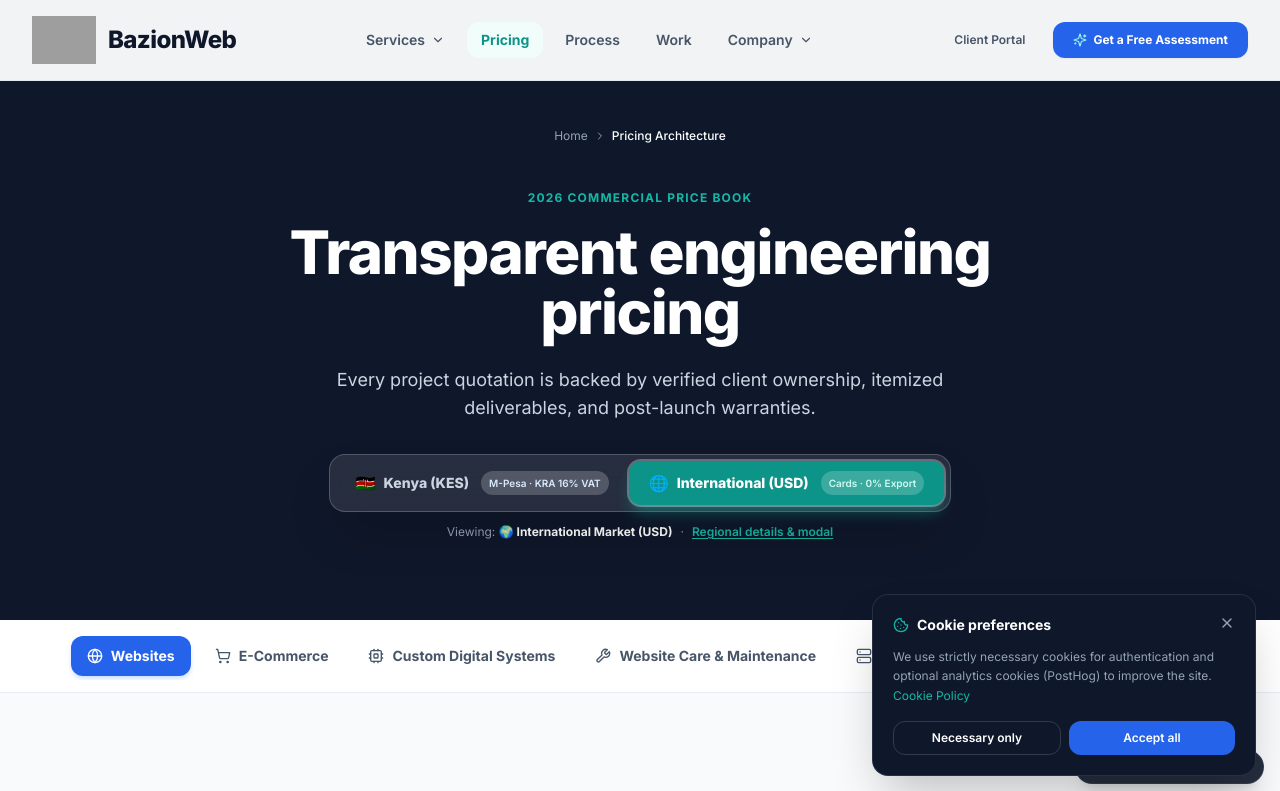
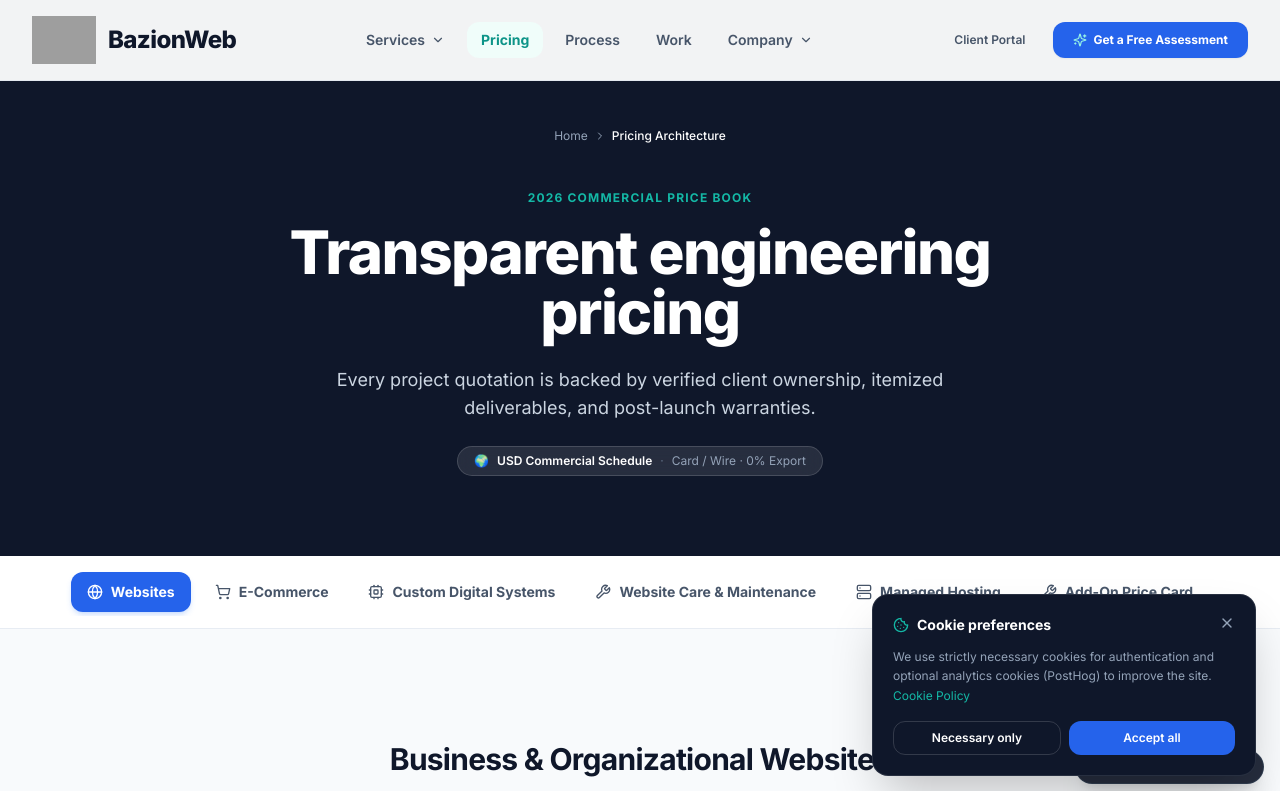
Before and after one commit to bazionwebs/bazionweb, a Next.js app in the folder apps/web/: page /pricing in a window 1280 px wide. Shown: the top 791 px of the page. Built offline with nearby package versions, Linux system fonts and the light colour scheme; grey boxes are pictures that could not be loaded.

Commit message:
feat(pricing): prevent client confusion by removing public toggles and isolating simulation to admin/dev sessions

```diff
--- a/apps/web/src/components/admin/AdminMarketsTab.tsx
+++ b/apps/web/src/components/admin/AdminMarketsTab.tsx
@@ -198,7 +198,7 @@ export default function AdminMarketsTab() {
             </div>
             <div className="flex items-center justify-between pt-3 text-xs">
               <Link
-                href="/pricing?market=ke"
+                href="/pricing?market=ke&dev_preview=1"
                 target="_blank"
                 className="inline-flex items-center gap-1.5 text-blue-400 hover:text-blue-300 font-bold"
               >
@@ -250,7 +250,7 @@ export default function AdminMarketsTab() {
             </div>
             <div className="flex items-center justify-between pt-3 text-xs">
               <Link
-                href="/pricing?market=global"
+                href="/pricing?market=global&dev_preview=1"
                 target="_blank"
                 className="inline-flex items-center gap-1.5 text-teal-400 hover:text-teal-300 font-bold"
               >
--- a/apps/web/src/components/layout/MarketSimulatorBar.tsx
+++ b/apps/web/src/components/layout/MarketSimulatorBar.tsx
@@ -9,12 +9,34 @@ import { BAZION_MARKET_COOKIE, LEGACY_MARKET_COOKIE } from '@/lib/marketEngine';
 export default function MarketSimulatorBar() {
   const { marketCode, marketDef, setMarket } = useMarketPreference();
   const [mounted, setMounted] = useState(false);
+  const [isAdminOrDev, setIsAdminOrDev] = useState(false);
   const [isCollapsed, setIsCollapsed] = useState(true);
   const [isVisible, setIsVisible] = useState(true);
   const [source, setSource] = useState<'cookie' | 'auto'>('auto');
 
   useEffect(() => {
     setMounted(true);
+
+    // Strict security & client-protection check:
+    // Only mount for developers in local dev or authenticated admins/staff.
+    const isDev = process.env.NODE_ENV === 'development';
+    const params = typeof window !== 'undefined' ? new URLSearchParams(window.location.search) : null;
+    const hasPreviewParam = params ? (params.has('preview_market') || params.has('dev_preview') || params.get('admin') === '1') : false;
+    const hasAdminSession = typeof window !== 'undefined' ? (
+      document.cookie.includes('bw_access_token') ||
+      window.localStorage.getItem('bw_admin_preview') === 'true' ||
+      window.localStorage.getItem('bw_auth_token') !== null
+    ) : false;
+
+    if (hasPreviewParam && typeof window !== 'undefined') {
+      window.localStorage.setItem('bw_admin_preview', 'true');
+    }
+
+    const authorized = isDev || hasPreviewParam || hasAdminSession;
+    setIsAdminOrDev(authorized);
+
+    if (!authorized) return;
+
     // Check if user previously closed or collapsed it
     const storedState = window.localStorage.getItem('bw_simulator_collapsed');
     if (storedState !== null) {
@@ -30,7 +52,7 @@ export default function MarketSimulatorBar() {
     setSource(hasCookie ? 'cookie' : 'auto');
   }, [marketCode]);
 
-  if (!mounted || !isVisible) return null;
+  if (!mounted || !isAdminOrDev || !isVisible) return null;
 
   const toggleCollapse = () => {
     const next = !isCollapsed;
--- a/apps/web/src/components/pricing/PricingView.tsx
+++ b/apps/web/src/components/pricing/PricingView.tsx
@@ -27,7 +27,7 @@ import {
 type TabKey = 'websites' | 'ecommerce' | 'custom' | 'care' | 'hosting' | 'addons';
 
 export default function PricingView() {
-  const { market, marketCode, marketDef, setMarket, openModal } = useMarketPreference();
+  const { market, marketCode, marketDef } = useMarketPreference();
   const [activeTab, setActiveTab] = useState<TabKey>('websites');
 
   return (
@@ -47,57 +47,18 @@ export default function PricingView() {
             Transparent engineering pricing
           </h1>
 
-          <p className="text-base md:text-lg text-slate-300 max-w-2xl mx-auto mb-8 leading-relaxed">
+          <p className="text-base md:text-lg text-slate-300 max-w-2xl mx-auto mb-6 leading-relaxed">
             Every project quotation is backed by verified client ownership, itemized deliverables, and post-launch warranties.
           </p>
 
-          {/* 1-Click Segmented Market Switcher */}
-          <div className="flex flex-col items-center gap-3">
-            <div className="inline-flex items-center p-1.5 rounded-2xl bg-white/10 backdrop-blur-lg border border-white/20 shadow-2xl">
-              <button
-                type="button"
-                onClick={() => setMarket('KE')}
-                className={`flex items-center gap-2 px-5 py-2.5 rounded-xl text-xs md:text-sm font-extrabold transition-all duration-200 cursor-pointer ${
-                  marketCode === 'KE'
-                    ? 'bg-[#2563EB] text-white shadow-lg shadow-blue-500/40 ring-2 ring-white/30 scale-102'
-                    : 'text-slate-300 hover:text-white hover:bg-white/10'
-                }`}
-              >
-                <span className="text-base">🇰🇪</span>
-                <span>Kenya (KES)</span>
-                <span className="hidden sm:inline-block text-[10px] px-2 py-0.5 rounded-full bg-white/20 text-blue-100 font-semibold ml-1">
-                  M-Pesa · KRA 16% VAT
-                </span>
-              </button>
-
-              <button
-                type="button"
-                onClick={() => setMarket('GLOBAL')}
-                className={`flex items-center gap-2 px-5 py-2.5 rounded-xl text-xs md:text-sm font-extrabold transition-all duration-200 cursor-pointer ${
-                  marketCode === 'GLOBAL'
-                    ? 'bg-[#0D9488] text-white shadow-lg shadow-teal-500/40 ring-2 ring-white/30 scale-102'
-                    : 'text-slate-300 hover:text-white hover:bg-white/10'
-                }`}
-              >
-                <span className="text-base">🌐</span>
-                <span>International (USD)</span>
-                <span className="hidden sm:inline-block text-[10px] px-2 py-0.5 rounded-full bg-white/20 text-teal-100 font-semibold ml-1">
-                  Cards · 0% Export
-                </span>
-              </button>
-            </div>
-
-            <div className="flex items-center justify-center gap-2 text-xs text-slate-400">
-              <span>Viewing: <strong className="text-white">{marketDef.flag} {marketDef.name} ({marketDef.currency})</strong></span>
-              <span>·</span>
-              <button
-                type="button"
-                onClick={openModal}
-                className="text-[#14B8A6] hover:text-teal-300 font-semibold underline underline-offset-2 transition-colors cursor-pointer"
-              >
-                Regional details &amp; modal
-              </button>
-            </div>
+          {/* Clean, Localized Schedule Indicator (No competing market prices exposed to clients) */}
+          <div className="inline-flex items-center gap-2 px-4 py-1.5 rounded-full bg-white/10 backdrop-blur-md border border-white/15 text-xs text-slate-300">
+            <span>{marketDef.flag}</span>
+            <span className="font-semibold text-white">{marketDef.currency} Commercial Schedule</span>
+            <span className="text-slate-500">·</span>
+            <span className="text-slate-400">
+              {marketCode === 'KE' ? 'M-Pesa STK · 16% KRA VAT Inclusive' : 'Card / Wire · 0% Export'}
+            </span>
           </div>
         </div>
       </section>
```
